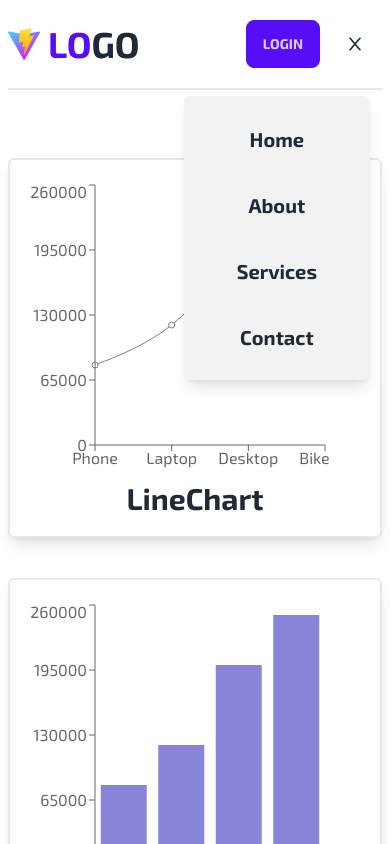
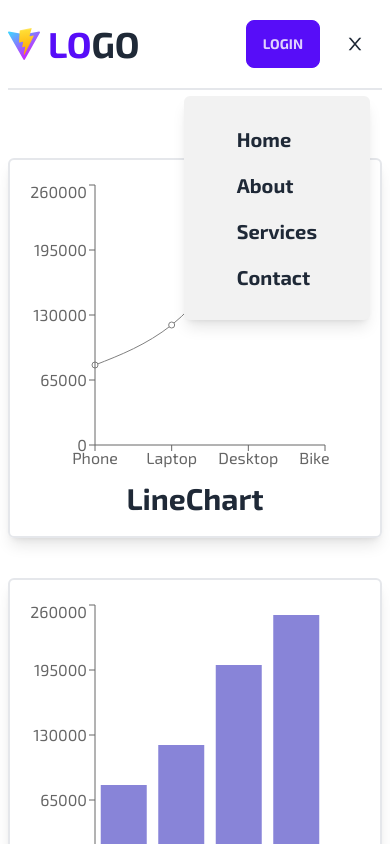
Before and after one commit to rocktohq/react-rechart-practice, a React (Vite) app: page /contact in a window 390 px wide. Both pictures are taken after a click on the button 355 px from the left and 44 px from the top of the page. Shown: the top 844 px of the page. Built offline with nearby package versions, Linux system fonts and the light colour scheme.

Commit message:
Header Updated

```diff
--- a/src/components/Header/Header.jsx
+++ b/src/components/Header/Header.jsx
@@ -21,7 +21,7 @@ export default function Header() {
           <img src={Logo} alt="Logo" />
           <h1 className="text-4xl font-bold uppercase"><span className="text-primary">Lo</span><span>go</span></h1>
         </figure>
-        <ul className={`${isOpen ? "flex flex-col absolute top-24 right-5 bg-base-200 rounded-md px-10 py-5 shadow-lg z-50" : "hidden md:flex -top-60 right-5"} md:flex justify-around items-center gap-5`}>
+        <ul className={`md:flex duration-1000 md:flex-row justify-around items-center gap-5 absolute md:static ${isOpen ? "flex-col top-24 right-5 bg-base-200 md:bg-transparent rounded-md px-10 py-5 shadow-lg md:shadow-none z-50" : "hidden md:flex -top-60 right-5"} `}>
           {navLinks.map((navLink, idx) => <li className="text-xl font-semibold hover:text-primary duration-500 btn-ghost px-3 py-2 rounded-md" key={idx}><a href={navLink.path}>{navLink.name}</a></li>)}
         </ul>
         <div className="flex justify-center items-center gap-2">
```
